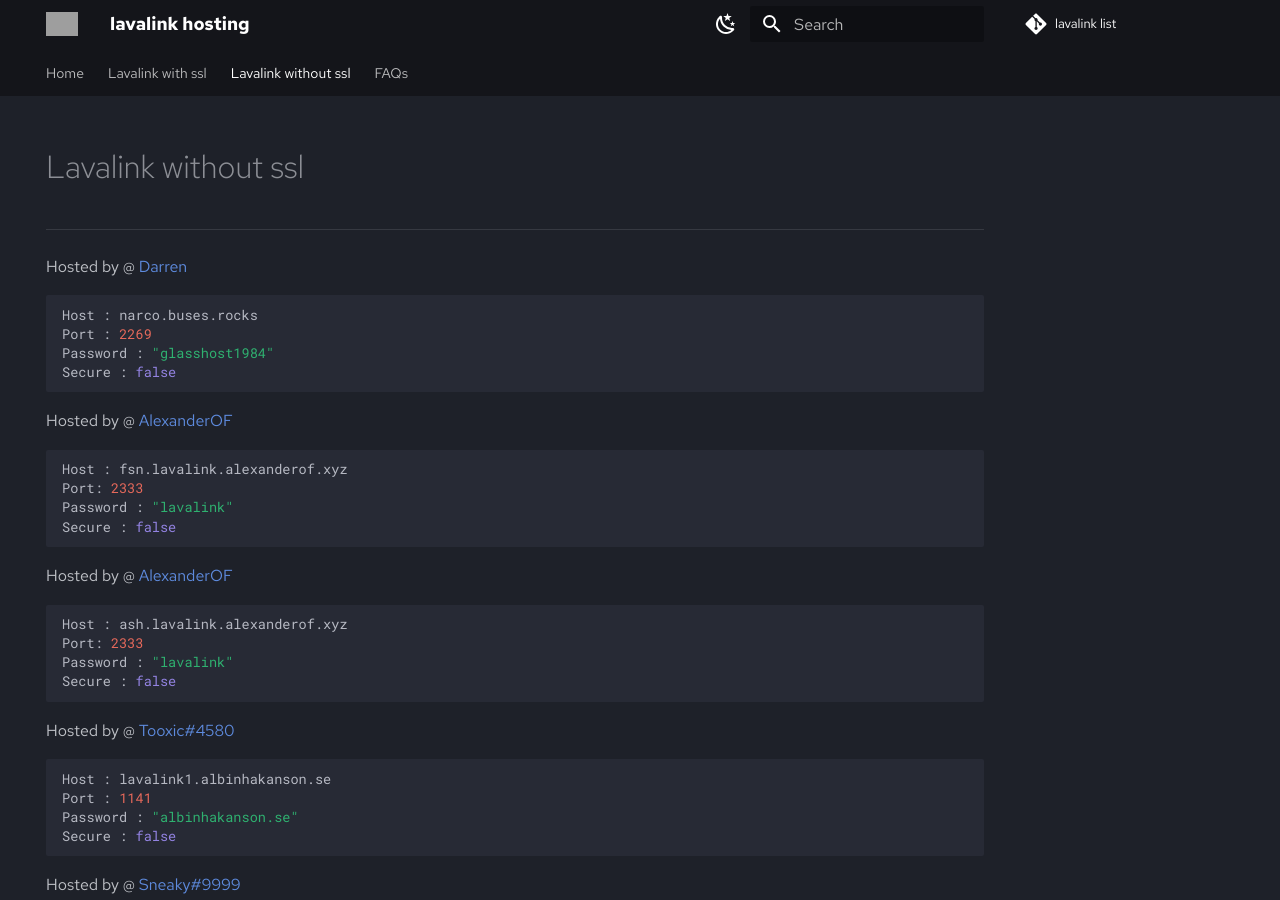
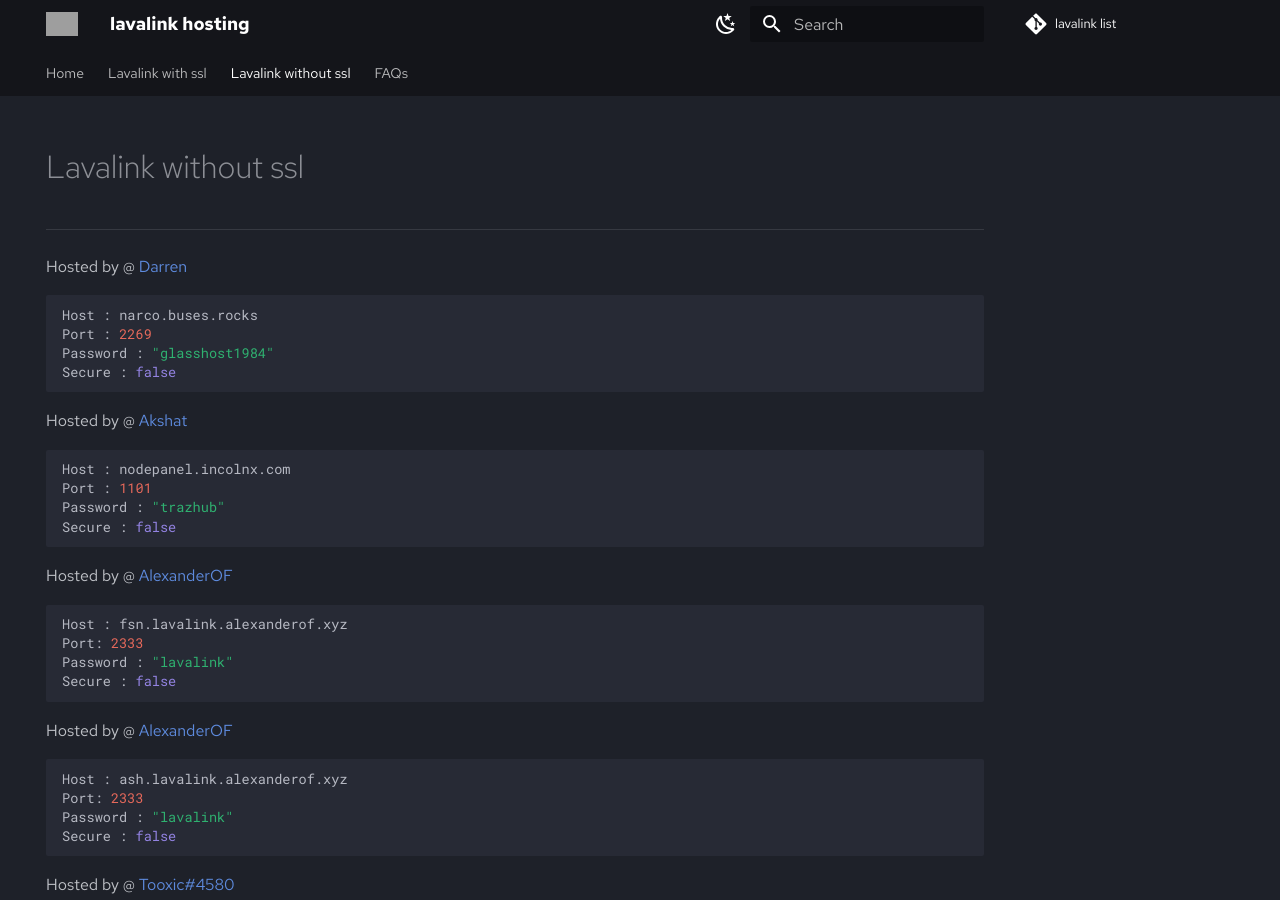
Before and after one commit to DarrenOfficial/lavalink-list, an MkDocs documentation site: the page built from docs/NoSSL/lavalink-without-ssl.md, in a window 1280 px wide and 900 px high. Built offline with MkDocs 1.6.1 and Material for MkDocs 9.7.7, drawn with Linux system fonts in a browser that asks for light colours; comment, search, counter and statistics services are not loaded; grey boxes are pictures that could not be loaded.

Commit message:
Add my lavalink :) (#323)

````diff
--- a/docs/NoSSL/lavalink-without-ssl.md
+++ b/docs/NoSSL/lavalink-without-ssl.md
@@ -12,6 +12,14 @@ Hosted by @ [Darren](https://open.spotify.com/track/4TuNI3WEMyLQAKRMJmcQdA)
 Host : narco.buses.rocks
 Port : 2269
 Password : "glasshost1984"
+Secure : false
+```
+
+Hosted by @ [Akshat](https://akshatmehta.com)
+```bash
+Host : nodepanel.incolnx.com
+Port : 1101
+Password : "trazhub"
 Secure : false
 ```
 
````
